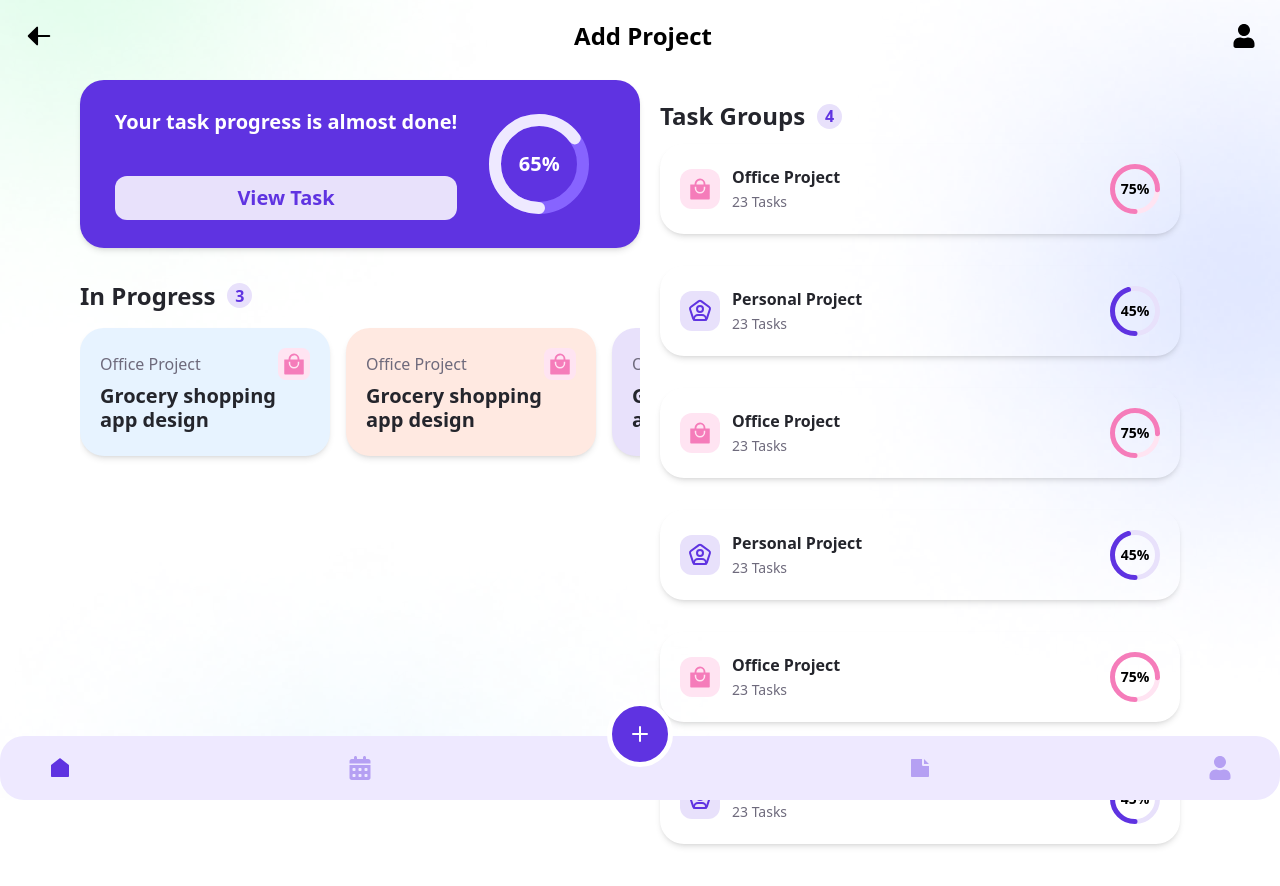
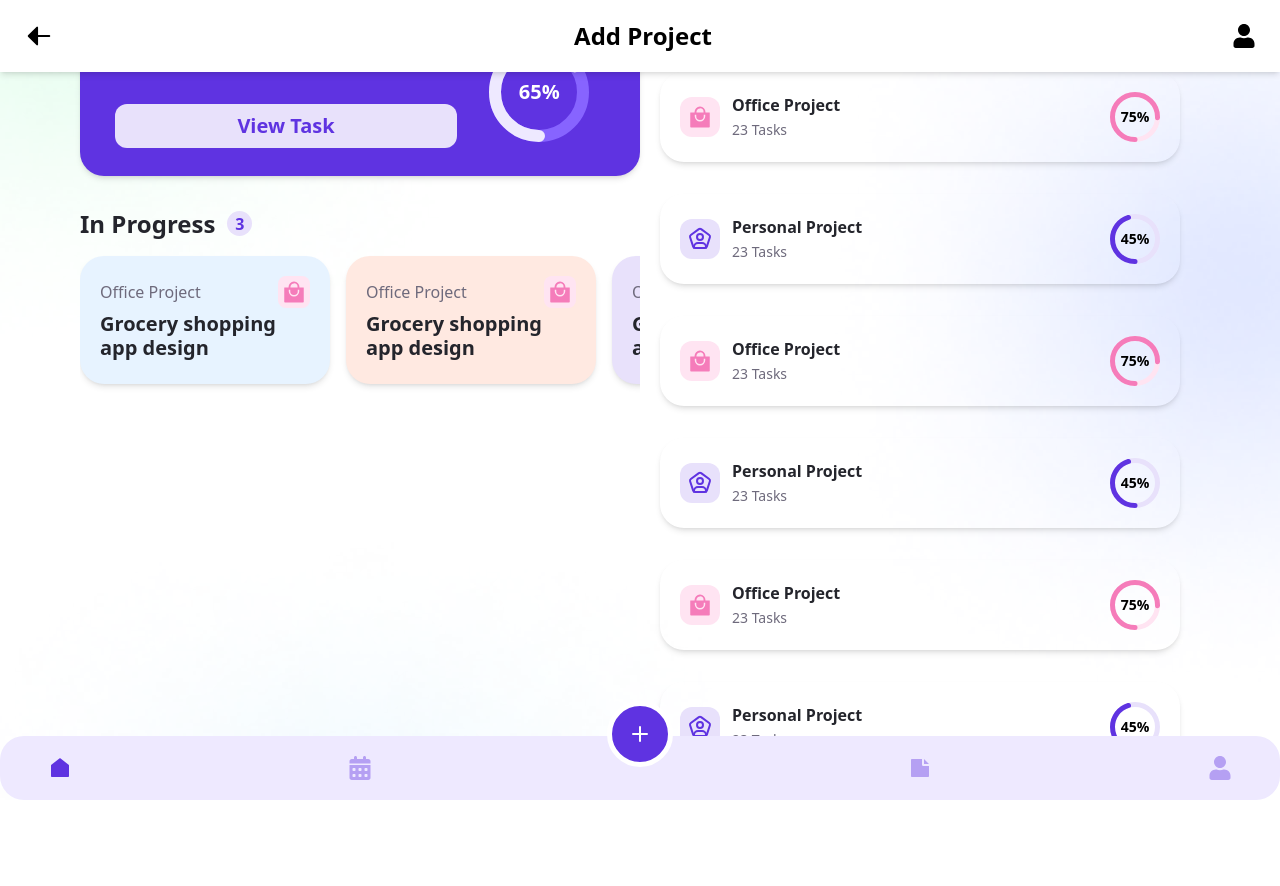
Before and after one commit to alonzojoe/React-TS-Task-Management, a React (Vite) app: page /home in a window 1280 px wide. Shown: the top 886 px of the page. After the commit the page ends 820 px from the top, so only its background shows below. Built offline with nearby package versions, Linux system fonts and the light colour scheme.

Commit message:
style: navbar fixed top and set padding top based on the navbar height

```diff
--- a/src/layouts/AppLayout.tsx
+++ b/src/layouts/AppLayout.tsx
@@ -1,4 +1,4 @@
-import { ReactNode } from "react";
+import { ReactNode, useRef, forwardRef, useEffect, useState } from "react";
 import { useLocation, Outlet, Link, useNavigate } from "react-router-dom";
 
 import { RiHomeFill } from "react-icons/ri";
@@ -12,6 +12,23 @@ import BackgroundImg from "../assets/images/background.png";
 
 const AppLayout = () => {
   const navigate = useNavigate();
+  const [navbarHeight, setNavbarHeight] = useState(0);
+  const navbarRef = useRef<HTMLDivElement>(null);
+
+  useEffect(() => {
+    const getNavbarHeight = () => {
+      if (navbarRef.current) {
+        setNavbarHeight(navbarRef.current!.offsetHeight);
+      }
+    };
+    getNavbarHeight();
+    window.addEventListener("resize", getNavbarHeight);
+
+    return () => {
+      window.removeEventListener("resize", getNavbarHeight);
+    };
+  }, []);
+
   return (
     <>
       <main
@@ -23,7 +40,7 @@ const AppLayout = () => {
           backgroundRepeat: "no-repeat",
         }}
       >
-        <Navbar>
+        <Navbar ref={navbarRef}>
           <div className="flex items-center justify-between text-2xl">
             <span onClick={() => navigate(-1)}>
               <PiArrowLeftFill className="text-3xl" />
@@ -34,20 +51,36 @@ const AppLayout = () => {
             </span>
           </div>
         </Navbar>
-        <Outlet />
+        <div className={`pt-[${navbarHeight}]`}>
+          <Outlet />
+        </div>
         <MenuBar />
       </main>
     </>
   );
 };
+type NavbarProps = {
+  children: ReactNode;
+};
 
-function Navbar({ children }: { children: ReactNode }) {
+const Navbar = forwardRef<HTMLDivElement, NavbarProps>(({ children }, ref) => {
   return (
-    <div className="position-fixed bg-transparent top-0 w-full py-5 px-6">
+    <div
+      ref={ref}
+      className="fixed top-0 w-full py-5 px-6 shadow-md z-50"
+      style={{
+        backgroundSize: "cover",
+        backgroundColor: "white",
+        backgroundPosition: "center",
+        backgroundImage: `url(${BackgroundImg})`,
+        backgroundRepeat: "no-repeat",
+        backgroundBlendMode: "overlay",
+      }}
+    >
       {children}
     </div>
   );
-}
+});
 
 function MenuBar() {
   const activeClass = `text-bgActive shadow-indigo-700`;
--- a/src/pages/Tasks/CreateTask.tsx
+++ b/src/pages/Tasks/CreateTask.tsx
@@ -54,7 +54,7 @@ const CreateTask = () => {
                 </div>
               </div>
               <div
-                className={`absolute rounded-lg bg-white border-[##EDEDED] border-x-2 border-b-2 w-full p-3 transition-all duration-300 ease-in-out opacity-1 ${
+                className={`absolute rounded-lg bg-white border-[#EDEDED] border-x-2 border-b-2 w-full p-3 transition-all duration-300 ease-in-out opacity-1 ${
                   toggle
                     ? "opacity-100 scale-100 visible"
                     : "opacity-0 scale-95 invisible"
@@ -64,7 +64,7 @@ const CreateTask = () => {
                   <ul className="space-y-2">
                     {list.map((item) => (
                       <li key={item}>
-                        <div className="flex items-center gap-3 hover:bg-[#F2F2F4] p-3 rounded-lg border-b borer-b-[#F2F2F4]">
+                        <div className="flex items-center gap-3 hover:bg-[#EDEDED] p-3 rounded-lg border-b borer-b-[#EDEDED]">
                           <span className="bg-lightPink p-1 rounded-lg">
                             <IoBagHandleSharp className="text-lg text-darkPink" />
                           </span>
```
